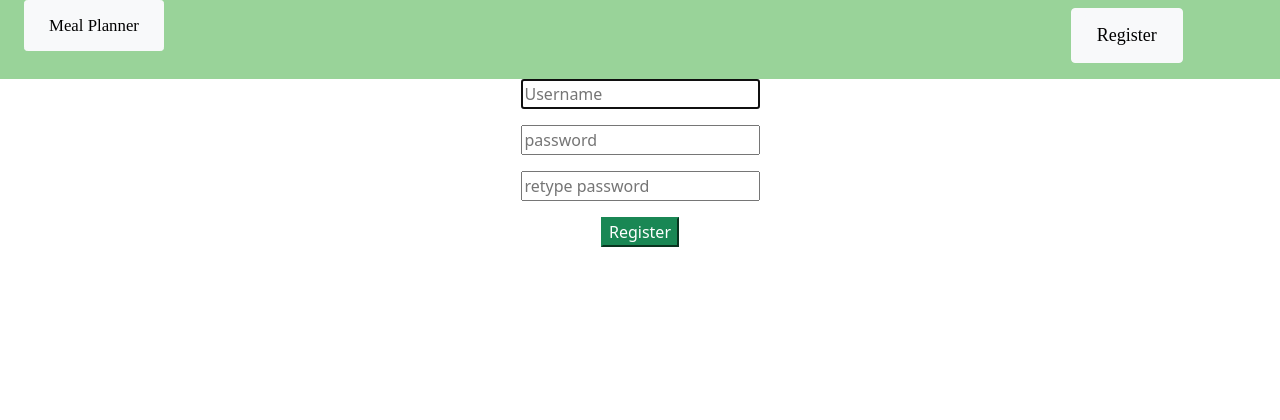
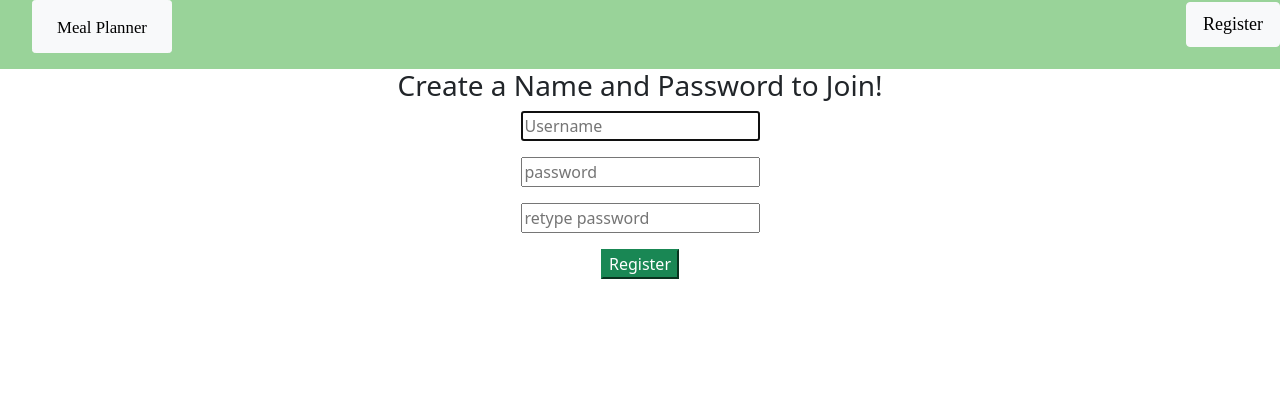
Before and after one commit to zshep/meal_finder, a Flask app: page /register in a window 1280 px wide. Shown: the top 420 px of the page. Run offline with Flask 3, Linux system fonts and the light colour scheme.

Commit message:
got to good enough for styling, fixed up error.hmtl and added in way to show message of error

```diff
--- a/app.py
+++ b/app.py
@@ -71,8 +71,11 @@ def login():
 
 
     if not username or not password:
-        print("missing username or password")
-        return render_template("error.html")
+
+        message = "missing username or password"
+        print(message)
+
+        return render_template("error.html", message = message)
 
     #starting up sqlite db and creating cursor
     cursor = get_db().cursor()
@@ -92,13 +95,19 @@ def login():
 
 
     if not user_check:
-        print("username not found")
-        return render_template("error.html")
+
+        message = "username not found"
+        print(message)
+
+        return render_template("error.html", message = message)
 
     #check if password matches
     if not check_password_hash(user_check[0][1], password):
-        print("password is not correct")
-        return render_template("error.html")
+
+        message = "password is not correct"
+        print(message)
+
+        return render_template("error.html", message = message)
 
 
     #record the user id in session obejct
@@ -134,14 +143,20 @@ def register():
         #catching missing usernames or passwords
         if not user_name or not password or not confirm_password:
             #need to send error message to user
-            print("missing field")
-            return render_template("error.html")
+
+            message = "missing field"
+            print(message)
+
+            return render_template("error.html", message = message)
 
         #catching miss matched passwords
         if password != confirm_password:
            #need to send error message to user
-            print("passwords do not match")
-            return render_template("error.html")
+
+            message = "passwords do not match"
+            print(message)
+
+            return render_template("error.html", message = message)
 
         #grabbing all usernames to double check existance
         user_list = []
@@ -160,8 +175,11 @@ def register():
         print(user_list)
         # checking if new username is unique in db
         if user_name in user_list:
-            print("username already exists")
-            return render_template("error.html")
+
+            message = "username already exists"
+            print(message)
+
+            return render_template("error.html", message = message)
 
         #hash password
         hash = generate_password_hash(password)
--- a/static/style.css
+++ b/static/style.css
@@ -1,6 +1,7 @@
 nav {
     margin-top: 2vh;
     margin-bottom: 5vh;
+    list-style: none;
 }
 
 #navbar {
@@ -10,6 +11,7 @@ nav {
     flex-wrap: none;
     margin: 0;
     width: 100%;
+    list-style: none;
 }
 
 #homebtn {
@@ -17,6 +19,7 @@ nav {
     font-size: larger;
     font-family: 'Apple Chancery';
     align-items: center;
+    margin-top: 2px;
 
 
 }
@@ -25,12 +28,16 @@ nav {
     color:black;
     font-size: large;
     font-family: 'Apple Chancery';
+    margin-top: 2px;
+    list-style: none;
+
 
 }
 
 .Navbar-nav {
     padding-right: 6px;
     padding-left: 6px;
+    list-style: none
 }
 
 
--- a/templates/layout.html
+++ b/templates/layout.html
@@ -26,40 +26,39 @@
 </head>
 
 <body>
-    <div class="container-fluid" id="navbar">
+    <div class="flex" id="navbar">
 
-        <div class="row btn-group" id="navbar">
-            <ul class="col-2 justify-content-center">
+        <div class="flex-row btn-group justify-content-between" id="navbar">
+            <ul class="d-flex">
                 <li class="btn btn-light btn-sm">
                     <a class="nav-link" id="homebtn" href="/">
                         Meal Planner
                     </a>
                 </li>
-            </ul>
+                <div></div>
             {% if session["name"] %}
-            <ul class="col-2 ms-auto list-group-horizontal justify-content-start">
-
                 <li class="btn btn-light" >
                     <a id="navbtn" href="/show_meal">
                         My Recipes
                     </a>
                 </li>
             </ul>
-            <ul class="col-8 ms-auto list-group-horizontal justify-content-end">
-                <li class="btn btn-light">
-                    <a class="nav-link" id="navbtn" href="/logout">
+
+            <ul class="d-flex">
+                <li class="nav-link btn btn-light">
+                    <a class="" id="navbtn" href="/logout">
                         Log Out
                     </a>
                 </li>
             </ul>
             {% else %}
-
-            <ul class="col-2 ms-auto mt-2 list-group-horizontal justify-content-end">
-                <li class="btn btn-light">
-                    <a class="btn btn-light" id="navbtn" href="/register">
+            </ul>
+            <ul class="d-flex">
+                <div>
+                    <a class="nav-link btn btn-light" id="navbtn" href="/register">
                         Register
                     </a>
-                </li>
+                </div>
             </ul>
             {% endif %}
         </div>
--- a/templates/register.html
+++ b/templates/register.html
@@ -2,7 +2,7 @@
 
 {% block main %}
 <container>
-
+    <h3> Create a Name and Password to Join! </h3>
 
 </container>
 
```
Also changed, not shown: templates/error.html (+11 -29 lines), foods.db.
